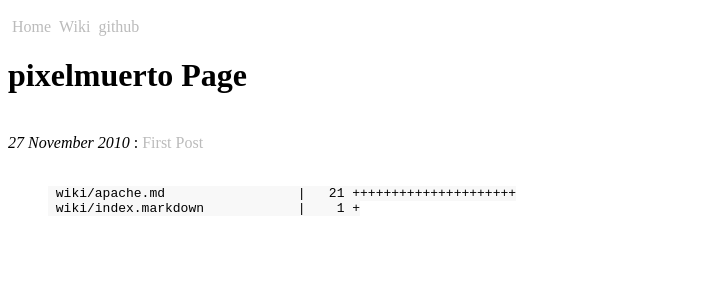
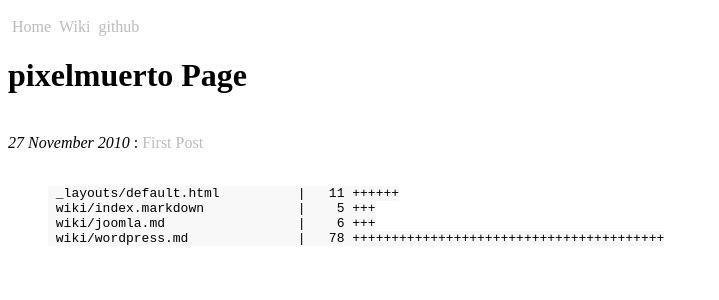
Before and after one commit to pixelmuerto/pixelmuerto.github.com, a Jekyll site: the page built from index.html, in a window 1280 px wide. Shown: the top 300 px of the page, without its empty margins (0-719 px from the left). Built offline with Jekyll 4.4.1, drawn with Linux system fonts in a browser that asks for light colours; Markdown is read by kramdown in place of the engine named in the settings.

Commit message:
pagina de wordpress

```diff
--- a/_includes/gitDiffStat.markdown
+++ b/_includes/gitDiffStat.markdown
@@ -1,2 +1,4 @@
- wiki/apache.md                 |   21 +++++++++++++++++++++
- wiki/index.markdown            |    1 +
+ _layouts/default.html          |   11 ++++++
+ wiki/index.markdown            |    5 +++
+ wiki/joomla.md                 |    6 +++
+ wiki/wordpress.md              |   78 ++++++++++++++++++++++++++++++++++++++++
--- a/wiki/index.markdown
+++ b/wiki/index.markdown
@@ -17,6 +17,10 @@ title : Wiki
 [screen](/wiki/screen.html)
 [sed](/wiki/sed.html)
 {:enlaces}
+## CMS
+[Wordpress](/wiki/wordpress.html)
+[Joomla](/wiki/joomla.html)
+{:enlaces}
 ## OS
 [OSX](/wiki/osx.html)
 {:enlaces}
```
Also changed, not shown: _layouts/default.html (+11 -0 lines), wiki/joomla.md (added, +6 -0 lines), wiki/wordpress.md (added, +77 -0 lines).
